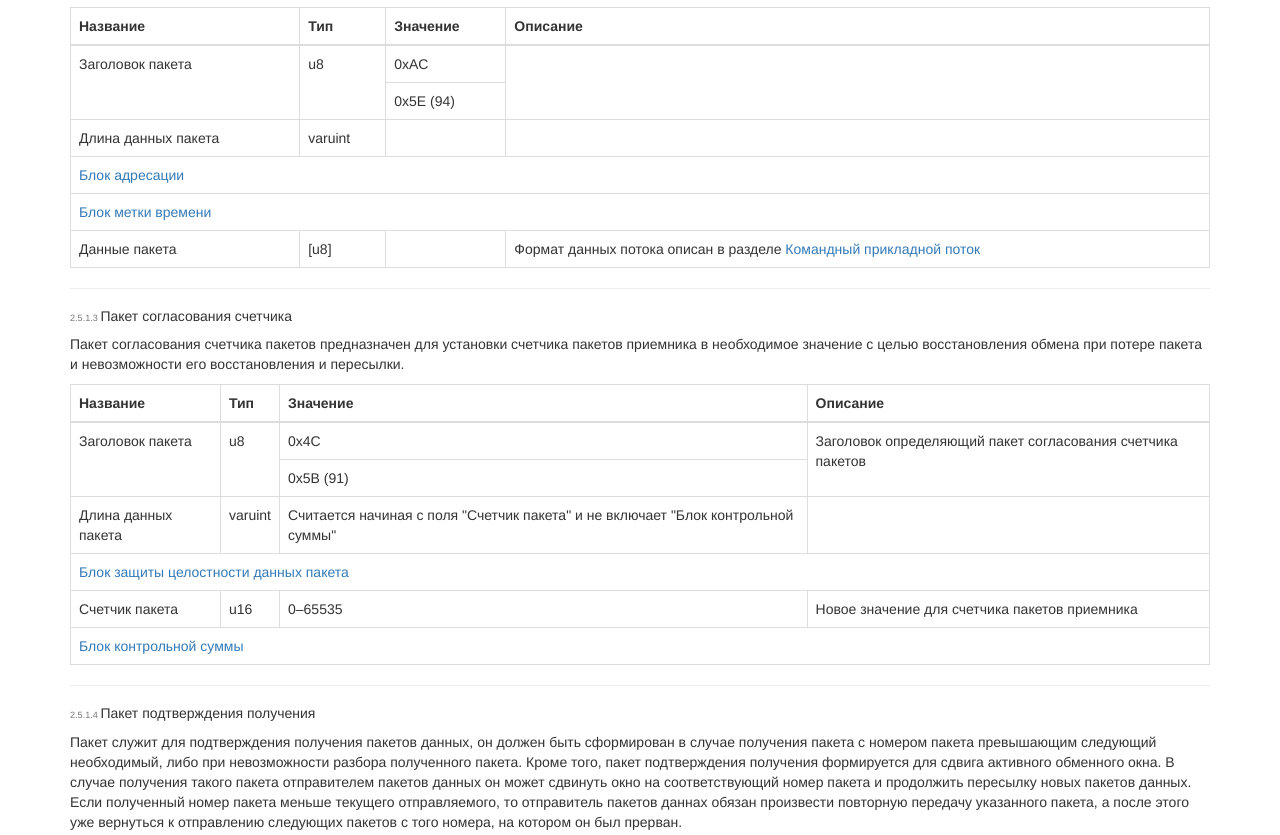
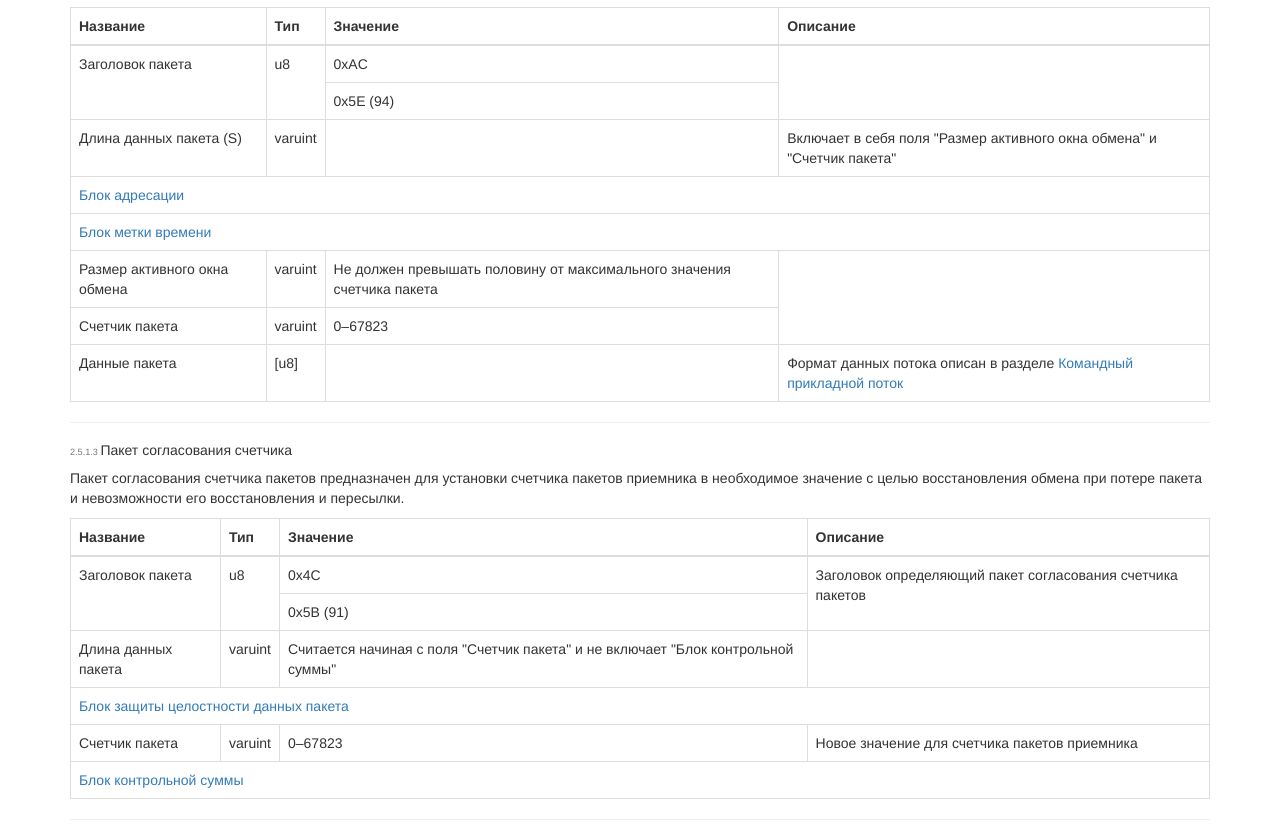
Before and after one commit to acsl-mipt/acsl-mipt.github.io, a plain HTML site: page Photon_protocol.html in a window 1280 px wide. Shown: the part 4369-5204 px from the top of the page. Drawn offline with nearby package versions, Linux system fonts and the light colour scheme.

Commit message:
Add exchange window capabilities

```diff
--- a/Photon_protocol.html
+++ b/Photon_protocol.html
@@ -279,26 +279,6 @@
             <!-- Пакет запроса повтороной передачи используется только для управления потоком обеспечивающим гарантированную передачу (командный и обратный командному потоки). Пакет согласования счетчика пакетов используется в специальных случаях, например, с НКУ на борт в случае рассогласования обмена по командным потокам, все эти случаи и последовательность действий в таких случаях, а так же участие в них оператора должны быть явно регламентированы <sup><span class="label label-warning">будет уточнено в следующих редакциях</span></sup>.-->
             <hr/>
 
-            <!--h4 id="streams-multiplexing-delimiter-packet">Разделитель мультиплексных потоков</h4>
-            <div>
-                <table class="table table-bordered">
-                    <thead>
-                        <tr>
-                            <th>Название
-                            <th>Тип
-                            <th>Значение
-                    </thead>
-                    <tbody>
-                        <tr><td rowspan="2">Значение разделителя
-                            <td rowspan="2">u8
-                            <td>0x04
-                        <tr><td>0x7E (126)
-                    </tbody>
-                </table>
-                <p>Пакет считается корректным если он полностью совпадает с требуемым.
-            </div>
-            <hr/-->
-
             <h4 id="streams-multiplexing-data-packet">Пакет обменного потока данных</h4>
             <div>
                 <p>Пакет обменного потока данных предназначен непосредственно для передачи данных обменного уровня. <!--Он использует возможности активного обменного окна, что позволяет гарантировать получение пакета адресатом. До получения подтверждения доставки пакета в случае потока с гарантией на доставку отправитель обязан обеспечить хранение уже отправленных пакетов в рамках установленного активного окна обмена.
@@ -327,12 +307,6 @@
                                         <li>1 &mdash; Поток команд или ответов на команды
                                         <li>2 &mdash; Поток ТМ-ифнормации
                                     </ul>
-                            <!--tr><td>Размер активного окна обмена
-                                <td>
-                                <td>Не должен превышать половину от максимального значения счетчика пакета
-                            <tr><td>Счетчик пакета
-                                <td>
-                                <td>0&ndash;65535-->
                             <tr><td>Данные пакета
                                 <td>
                                 <td>Формат данных пакета описан в разделе <a href="#streams-exchange">Обменные потоки данных</a>
@@ -399,12 +373,18 @@
                                 <td rowspan="2">u8
                                 <td>0xAC
                             <tr><td>0x5E (94)
-                            <tr><td>Длина данных пакета
+                            <tr><td>Длина данных пакета (S)
                                 <td>varuint
                                 <td>
-                                <td>
+                                <td>Включает в себя поля "Размер активного окна обмена" и "Счетчик пакета"
                             <tr><td colspan="4"><a href="#streams-address">Блок адресации</a>
                             <tr><td colspan="4"><a href="#streams-timestamp">Блок метки времени</a>
+                            <tr><td>Размер активного окна обмена
+                                <td>varuint
+                                <td>Не должен превышать половину от максимального значения счетчика пакета
+                            <tr><td>Счетчик пакета
+                                <td>varuint
+                                <td>0&ndash;67823
                             <tr><td>Данные пакета
                                 <td>[u8]
                                 <td>
@@ -436,8 +416,8 @@
                                     <td>Считается начиная с поля "Счетчик пакета" и не включает "Блок контрольной суммы"
                                 <tr><td colspan="4"><a href="#streams-ecc">Блок защиты целостности данных пакета</a>
                                 <tr><td>Счетчик пакета
-                                    <td>u16
-                                    <td>0&ndash;65535
+                                    <td>varuint
+                                    <td>0&ndash;67823
                                     <td>Новое значение для счетчика пакетов приемника
                                 <tr><td colspan="4"><a href="#streams-checksum">Блок контрольной суммы</a>
                             </tbody>
```
